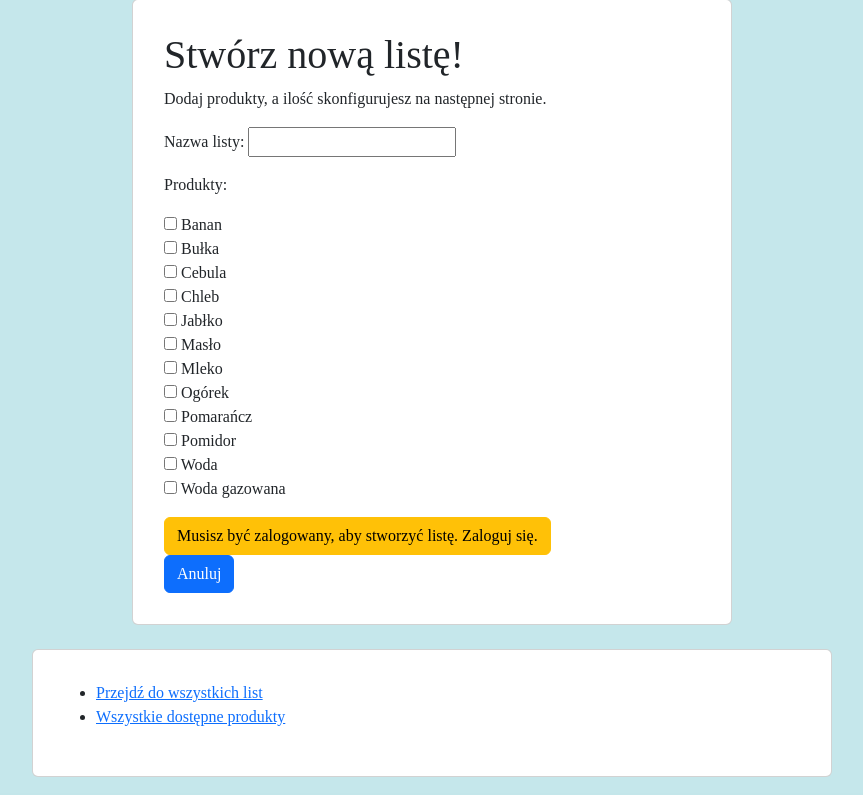
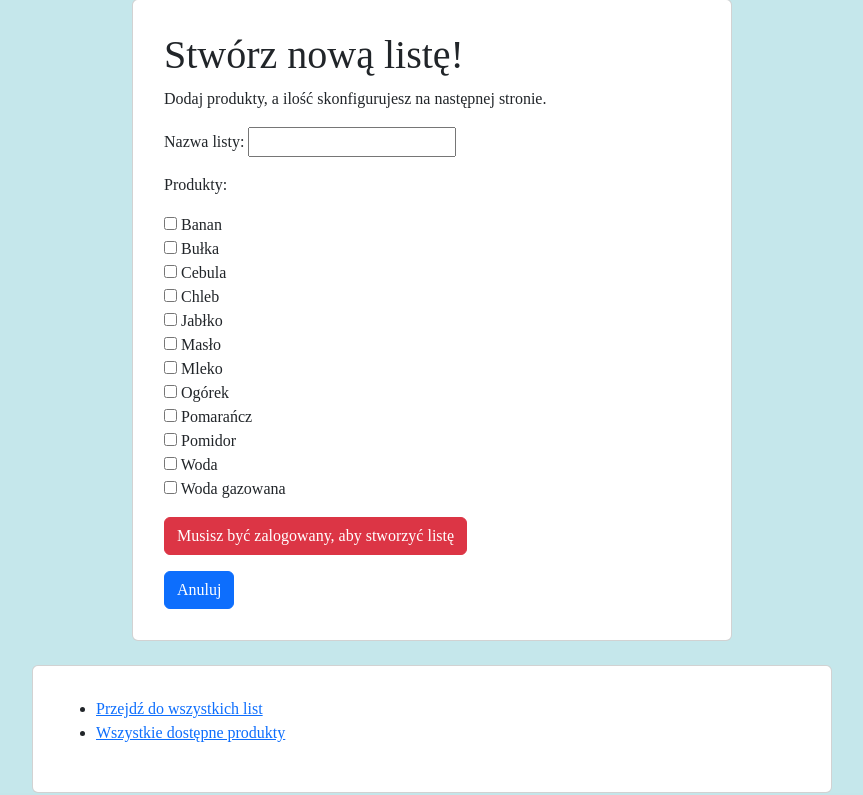
Before and after one commit to DariaDrewa/Django_Shopping_lists, a Django app: page /shopping_list/add/ in a window 1280 px wide. Shown: the part 96-891 px from the top of the page, without its empty margins (208-1071 px from the left). Run offline with Django 5.2, Linux system fonts and the light colour scheme; data comes from the database, SQL or seed files in the repository; some libraries are stand-ins or nearby versions.

Commit message:
add new btn to template

```diff
--- a/products/templates/new_shopping_list.html
+++ b/products/templates/new_shopping_list.html
@@ -35,9 +35,18 @@
                     {% if user.is_authenticated %}
                         <input type="submit" class="btn btn-success" value="Stwórz listę">
                     {% else %}
-                        <a href="{% url 'login' %}" class="btn btn-warning">
-                            Musisz być zalogowany, aby stworzyć listę. Zaloguj się.
-                        </a>
+                        <p class="d-inline-flex gap-1">
+                            <a class="btn btn-danger" data-bs-toggle="collapse" href="#collapse" role="button"
+                               aria-expanded="false" aria-controls="collapse">
+                                Musisz być zalogowany, aby stworzyć listę</a></p>
+                            <div class="collapse" id="collapse">
+                              <div class="card card-body">
+                                <a href="{% url 'login' %}" class="btn btn-outline-primary">Zaloguj się</a>
+                                  <br>
+                                <a href="{% url 'register' %}" class="btn btn-outline-primary">Zarejestruj się</a>
+                              </div>
+                            </div>
+
                     {% endif %}
                 </form>
                 <form action="{% url 'main' %}">
```
